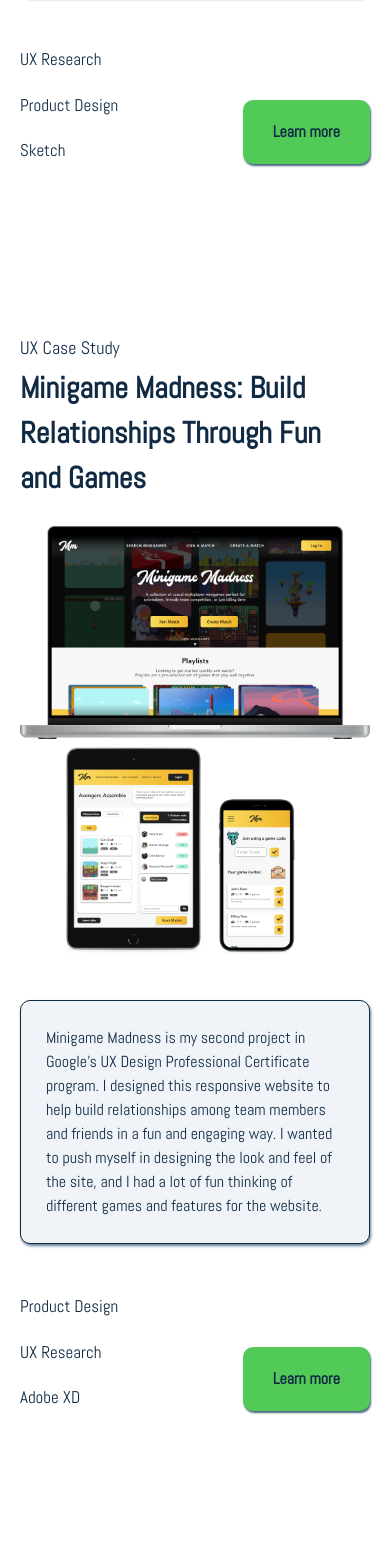
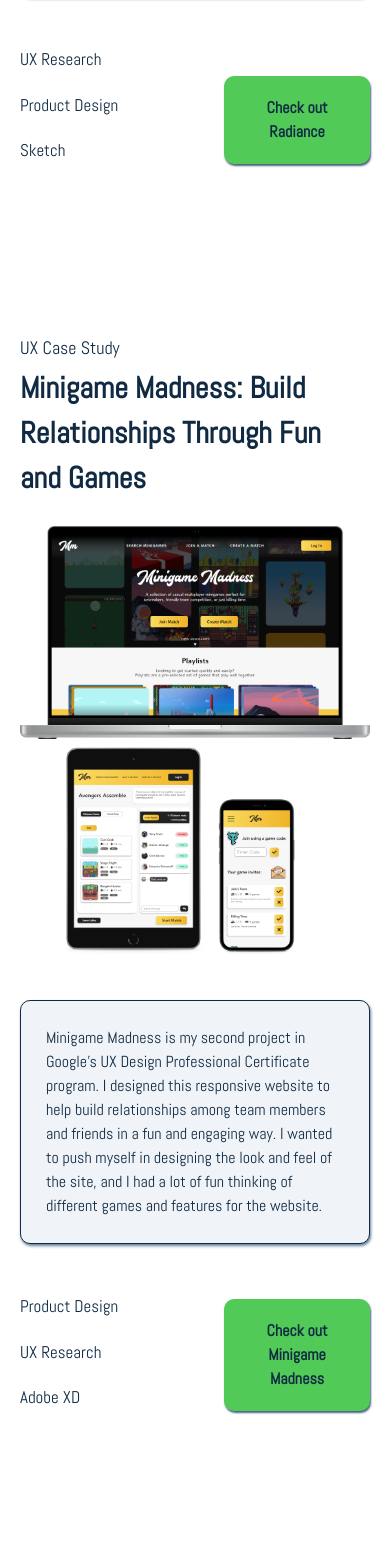
Before and after one commit to jack-parrish/portfolio, a website: page index.html in a window 390 px wide. Shown: the part 3228-4780 px from the top of the page. Drawn offline with nearby package versions, Linux system fonts and the light colour scheme; files that its build step writes are made by us from their sources; a web font is replaced by a local one.

Commit message:
fix mobile navbar on safari

```diff
--- a/index.html
+++ b/index.html
@@ -4,6 +4,7 @@
     <meta charset="UTF-8">
     <meta http-equiv="X-UA-Compatible" content="IE=edge">
     <meta name="viewport" content="width=device-width, initial-scale=1.0">
+    <meta name="description" content="Jack Parrish's personal portfolio website.">
     <title>Jack Parrish</title>
     <link rel="stylesheet" href="./styles/style.css">
     <link rel="shortcut icon" href="./content/favicon.ico" type="image/x-icon">
@@ -20,7 +21,7 @@
                 <li class="nav-list-item"><a href="/#contact">Contact</a></li>
             </ol>
             <a class="btn desktop-nav-links" href="/content/resume.pdf"><i class="fas fa-file-download"></i><span>Resume</span></a>
-            <div class="mobile-nav-links">
+            <div class="mobile-nav-links" tabindex="0">
                 <input type="checkbox" aria-label="Navbar toggle" id="nav-toggle" class="nav-toggle"></input>
                 <label for="nav-toggle" class="nav-toggle-label">
                     <span></span>
@@ -95,7 +96,7 @@
                         <a href="/case-studies/radiance.html" class="project-thumbnail" tabindex="-1">
                             <img src="./content/radiance/radiance-thumbnail.png" alt="Radiance screen mockups">
                         </a>
-                        <a href="/case-studies/radiance.html" class="btn btn-large btn-primary">Learn more</a>
+                        <a href="/case-studies/radiance.html" class="btn btn-large btn-primary">Check out Radiance</a>
                     </li>
                     <li class="project" id="minigame-madness">
                         <header>
@@ -112,7 +113,7 @@
                             <img src="./content/minigamemadness/minigames-thumbnail.png" alt="Minigame Madness screen mockups" class="hide-on-mobile">
                             <img src="./content/minigamemadness/minigames-thumbnail-mobile.png" alt="Minigame Madness screen mockups" class="mobile-only">
                         </a>
-                        <a href="/case-studies/minigamemadness.html" class="btn btn-large btn-primary">Learn more</a>
+                        <a href="/case-studies/minigamemadness.html" class="btn btn-large btn-primary">Check out Minigame Madness</a>
                     </li>
                     <li class="project" id="pathway-project">
                         <header>
@@ -128,7 +129,7 @@
                         <a href="/case-studies/pathway.html" class="project-thumbnail" tabindex="-1">
                             <img src="./content/pathway/pathway-thumbnail.png" alt="Pathway screen mockups">
                         </a>
-                        <a href="/case-studies/pathway.html" class="btn btn-large btn-primary">Learn more</a>
+                        <a href="/case-studies/pathway.html" class="btn btn-large btn-primary">Check out Pathway</a>
                     </li>
                 </ul>
             </div>
--- a/styles/style.scss
+++ b/styles/style.scss
@@ -219,6 +219,7 @@
 
     .mobile-nav-links {
       display: block;
+      outline: none;
     }
 
     .nav-toggle {
```
Also changed, not shown: case-studies/minigamemadness.html (+2 -1 lines), case-studies/pathway.html (+2 -1 lines), case-studies/radiance.html (+2 -1 lines).
